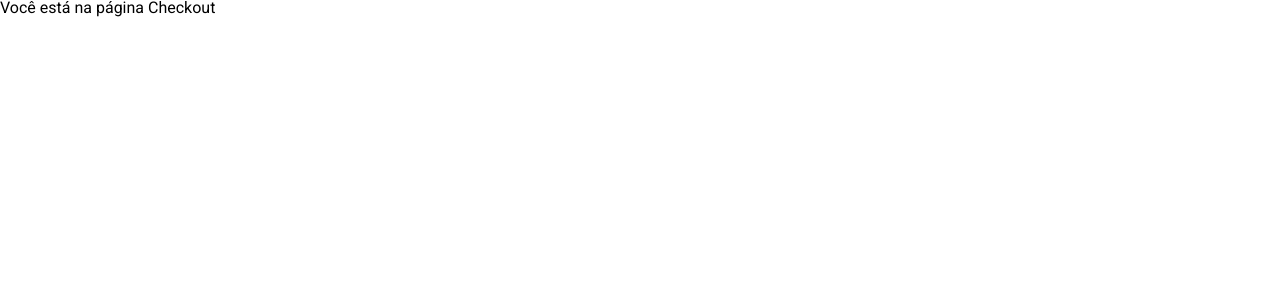
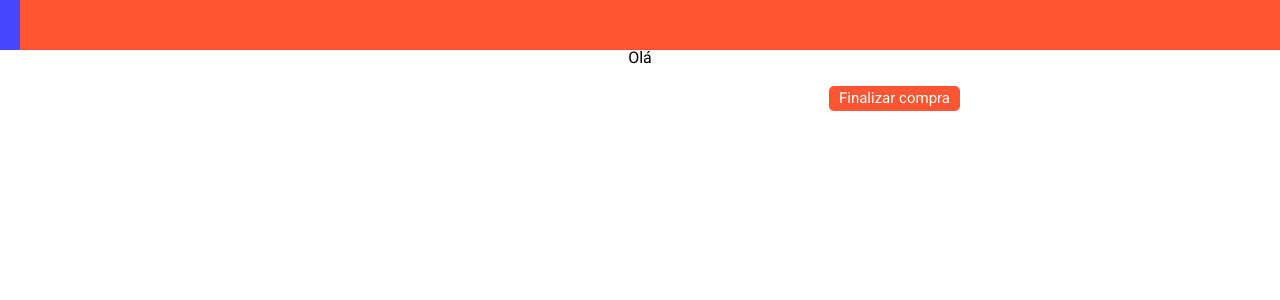
Before and after one commit to draxter-07/P15-ShopStail_Front, a React (Vite) app: page /checkout in a window 1280 px wide. Shown: the top 300 px of the page. Built offline with nearby package versions, Linux system fonts and the light colour scheme.

Commit message:
Início implementação página checkout

```diff
--- a/src/pages/CarrinhoPage.jsx
+++ b/src/pages/CarrinhoPage.jsx
@@ -1,7 +1,9 @@
 import styled from "styled-components"
 import Topo from "./components/Topo.jsx"
+import { useNavigate } from "react-router-dom"
 
 export default function CarrinhoPage() {
+  const navigate = useNavigate();
   const itens = [
     {title: "título", image: "https://4429028l.ha.azioncdn.net/img/2022/11/produto/11627/camiseta-preta.jpg?ims=500x700", quantity: 5},
     {title: "título", image: "https://4429028l.ha.azioncdn.net/img/2022/11/produto/11627/camiseta-preta.jpg?ims=500x700", quantity: 5}
@@ -86,6 +88,9 @@ export default function CarrinhoPage() {
       }
     }
   `
+  function toCheckout(){
+    navigate("/checkout");
+  }
   return (
     <>
       <Topo/>
@@ -107,7 +112,7 @@ export default function CarrinhoPage() {
             )}
           </ItensCompra>
           <Botoes>
-            <button>Finalizar compra</button>
+            <button onClick={toCheckout}>Finalizar compra</button>
           </Botoes>
       </PageContent>
     </>
--- a/src/pages/CheckoutPage.jsx
+++ b/src/pages/CheckoutPage.jsx
@@ -1,7 +1,50 @@
+import styled from "styled-components"
+import Topo from "./components/Topo.jsx"
+import { useNavigate } from "react-router-dom"
+
 export default function CheckoutPage() {
-    return (
-      <div>
-          Você está na página Checkout
-      </div>
-    )
+  const navigate = useNavigate();
+  const PageContent = styled.div`
+    box-sizing: border-box;
+    width: 100%;
+    height: auto;
+    padding: 50px 0px 0px 0px;
+    display: flex;
+    flex-direction: column;
+    align-items: center;
+  `
+  const Botoes = styled.div`
+    box-sizing: border-box;
+    width: 50%;
+    height: auto;
+    margin: 20px 0px 0px 0px;
+    display: flex;
+    flex-direction: row;
+    justify-content: flex-end;
+    button{
+      padding: 5px 10px;
+      background-color: rgb(255, 85, 50);
+      border: none;
+      border-radius: 5px;
+      color: rgb(255, 255, 255);
+      font-size: 15px;
+      :hover{
+        background-color: rgb(70, 70, 255);
+      }
+    }
+  `
+  function toCheckout(){
+    navigate("/checkout");
   }
+  return (
+    <>
+      <Topo/>
+      <PageContent>
+          Olá
+          <Botoes>
+            <button onClick={toCheckout}>Finalizar compra</button>
+          </Botoes>
+      </PageContent>
+    </>
+  )
+}
```
